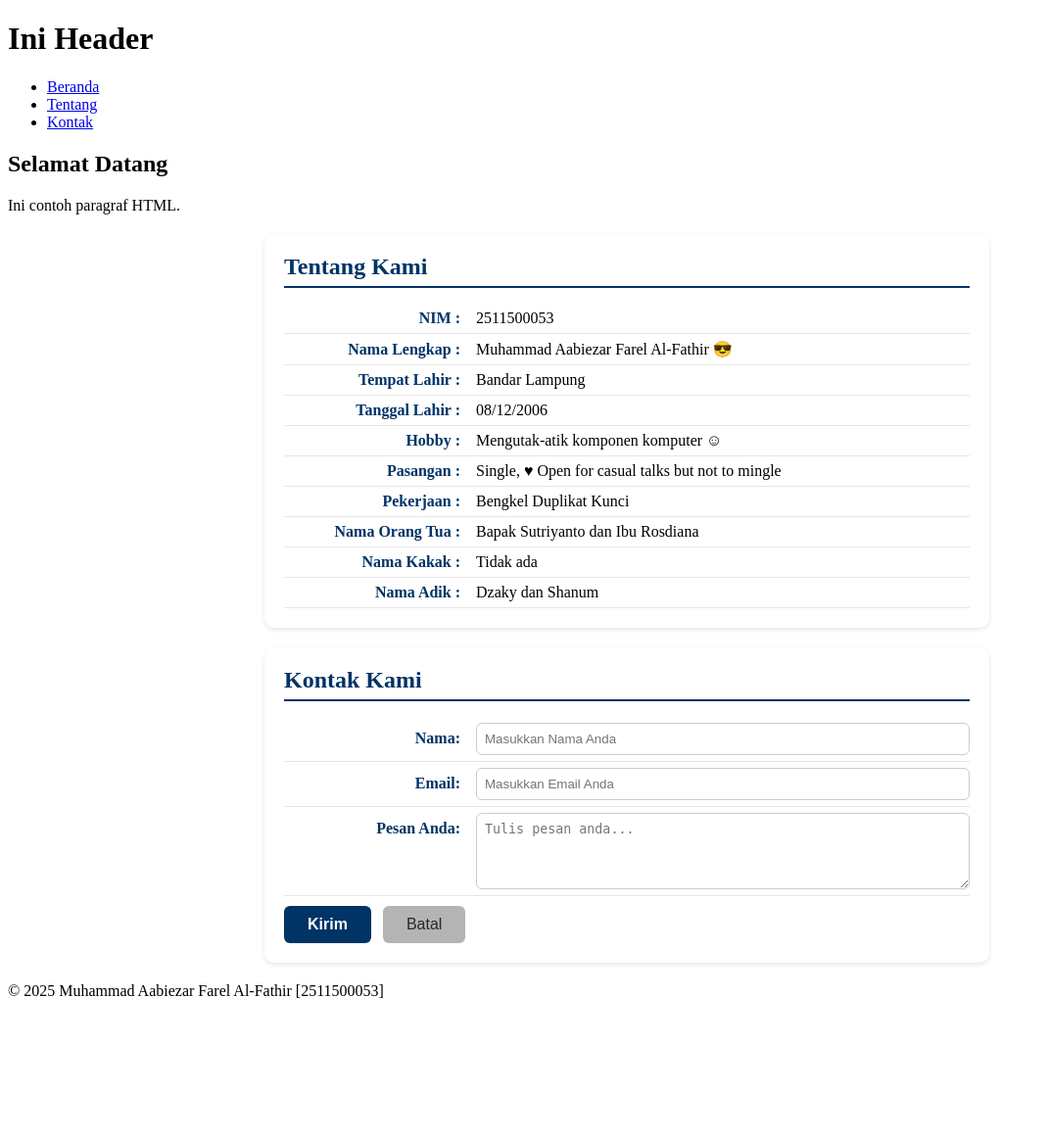
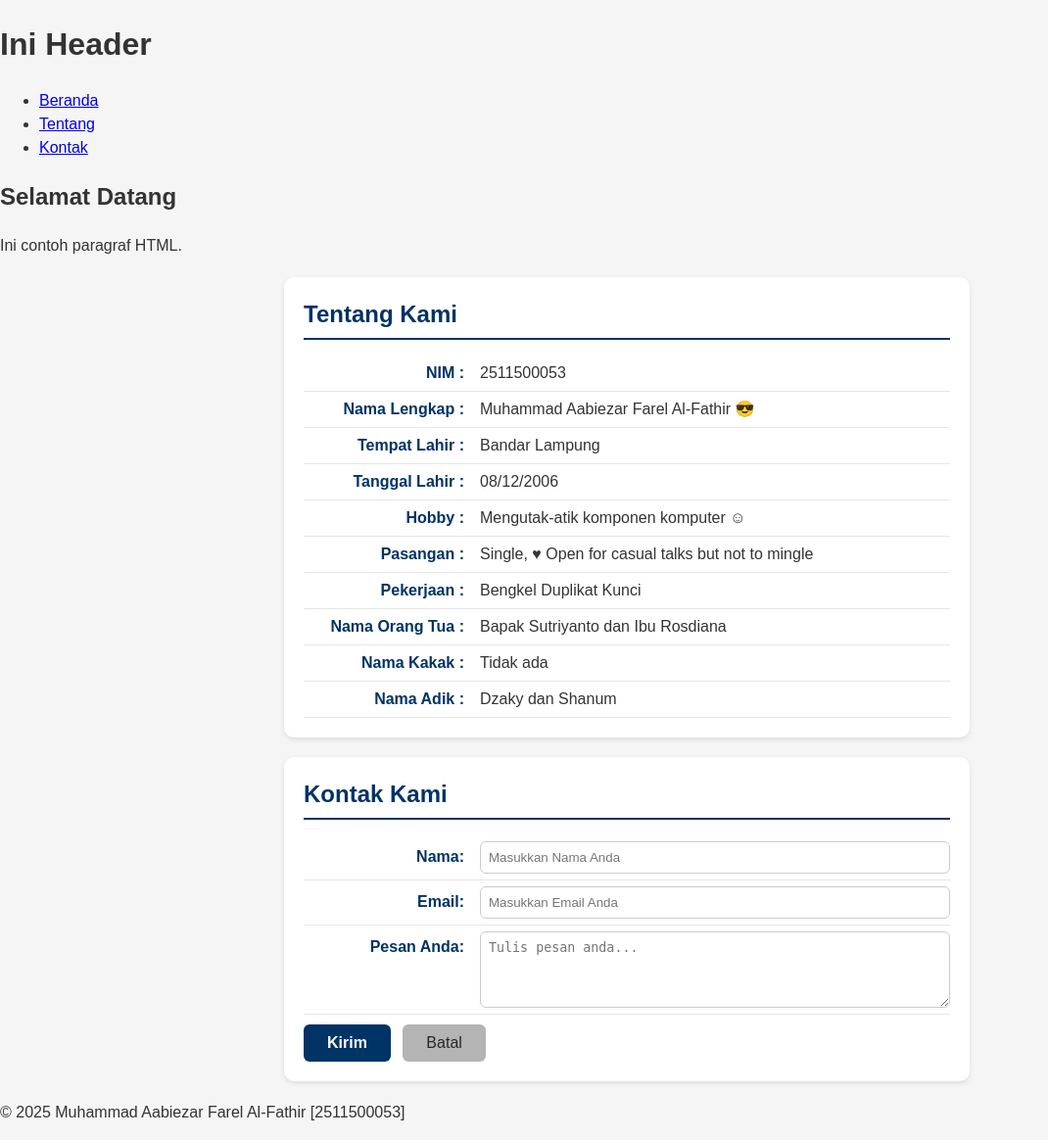
Before and after one commit to MuhammadAabiezarFarelAlFathir/2511500053-PWD-TI1B-25260, a PHP site: page /pertemuan-04/index.html in a window 1280 px wide. Shown: the whole page at 98% size, without its empty margins (0-1070 px from the left). Before the commit the page ends 1019 px from the top, so only its background shows below. Run offline with PHP 8.4, Linux system fonts and the light colour scheme.

Commit message:
aturan css untuk body dan global reset

```diff
--- a/pertemuan-04/style.css
+++ b/pertemuan-04/style.css
@@ -1,3 +1,15 @@
+* {
+    box-sizing: border-box;
+}
+
+body {
+    margin: 0;
+    font-family: Arial, sans-serif;
+    background: #f5f5f5;
+    color: #333;
+    line-height: 1.5;
+}
+
 #about,
 #contact {
     background-color: #ffffff;
```
Also changed, not shown: pertemuan-04/README.md.
